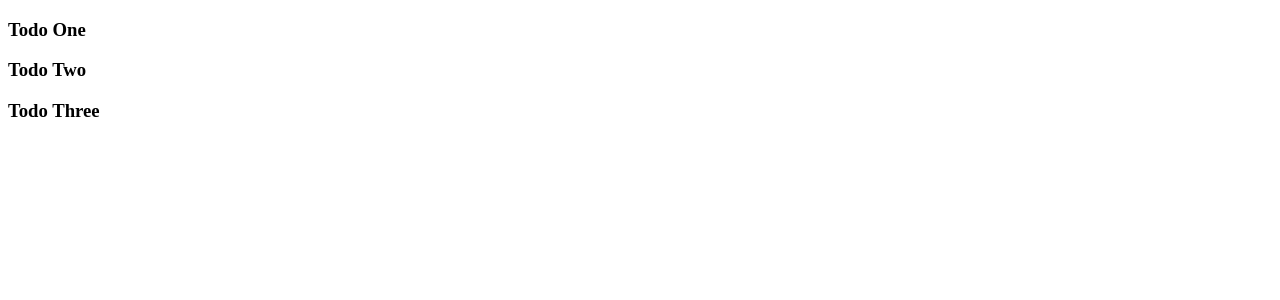
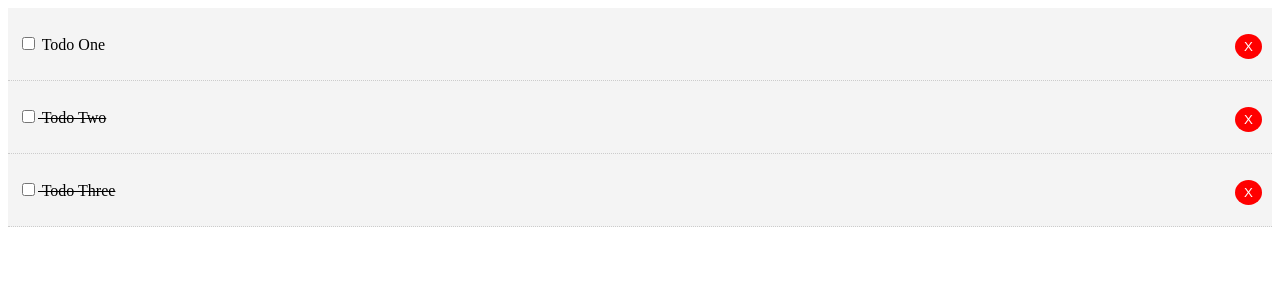
Before and after one commit to MelodyZhangHelloWorld/SimpleTodoApp, a Vue app: page / in a window 1280 px wide. Shown: the top 300 px of the page. Built offline with nearby package versions, Linux system fonts and the light colour scheme.

Commit message:
cross&delete_erroinTodoList-runsfine

```diff
--- a/src/App.vue
+++ b/src/App.vue
@@ -1,6 +1,9 @@
 <template>
   <div id="app">
-   <TodoList :todo-list=todos />
+   <TodoList :todo-list=todos
+
+   @del-todo="deletTodo"
+   />
 
   </div>
 </template>
@@ -34,6 +37,12 @@ export default {
 
        ]
      }
+   },
+   methods:{
+     deletTodo(id){
+       this.todos = this.todos.filter(
+         todo => todo.id !== id  ); //*
+     }
    }
 }
 </script>
--- /dev/null
+++ b/src/components/TodoItem.vue
@@ -0,0 +1,56 @@
+<template>
+ <div class="todo-item"
+    :class="{'is-complete':todo.completed}"
+ >
+      <p>
+          <input type="checkbox" @change="markComplet">
+          {{todo.title}}
+
+          <button @click="$emit('del-todo', todo.id)"
+
+          class="del">X</button>
+
+          </p>
+ </div>
+
+
+</template>
+
+<script>
+export default {
+
+   name: "TodoItem",
+   props:["todo" ],
+
+    methods:{
+        markComplet(){
+
+            this.todo.completed = !this.todo.completed;
+        }
+    }
+
+}
+</script>
+
+
+<style scoped>
+  .todo-item {
+    background: #f4f4f4;
+    padding: 10px;
+    border-bottom: 1px #ccc dotted;
+  }
+
+  .is-complete {
+    text-decoration: line-through;
+  }
+
+  .del {
+    background: #ff0000;
+    color: #fff;
+    border: none;
+    padding: 5px 9px;
+    border-radius: 50%;
+    cursor: pointer;
+    float: right;
+  }
+</style>
--- a/src/components/TodoList.vue
+++ b/src/components/TodoList.vue
@@ -2,21 +2,28 @@
   <div>
     <div :key=todo.id v-for="todo in todoList" >
 
-      <h3> {{ todo.title}} </h3>
 
+
+    <TodoItem  :todo="todo"
+    @del-todo="$emit('del-todo', todo.id)"
+    />
 
     </div>
   </div>
+
 </template>
+
+
+
 
 <script>
 
-
+import TodoItem from './TodoItem.vue'; //?
 export default {
   name: "TodoList",
 
    components:{
-
+     TodoItem
  },
   props:["todoList"]
 
```
